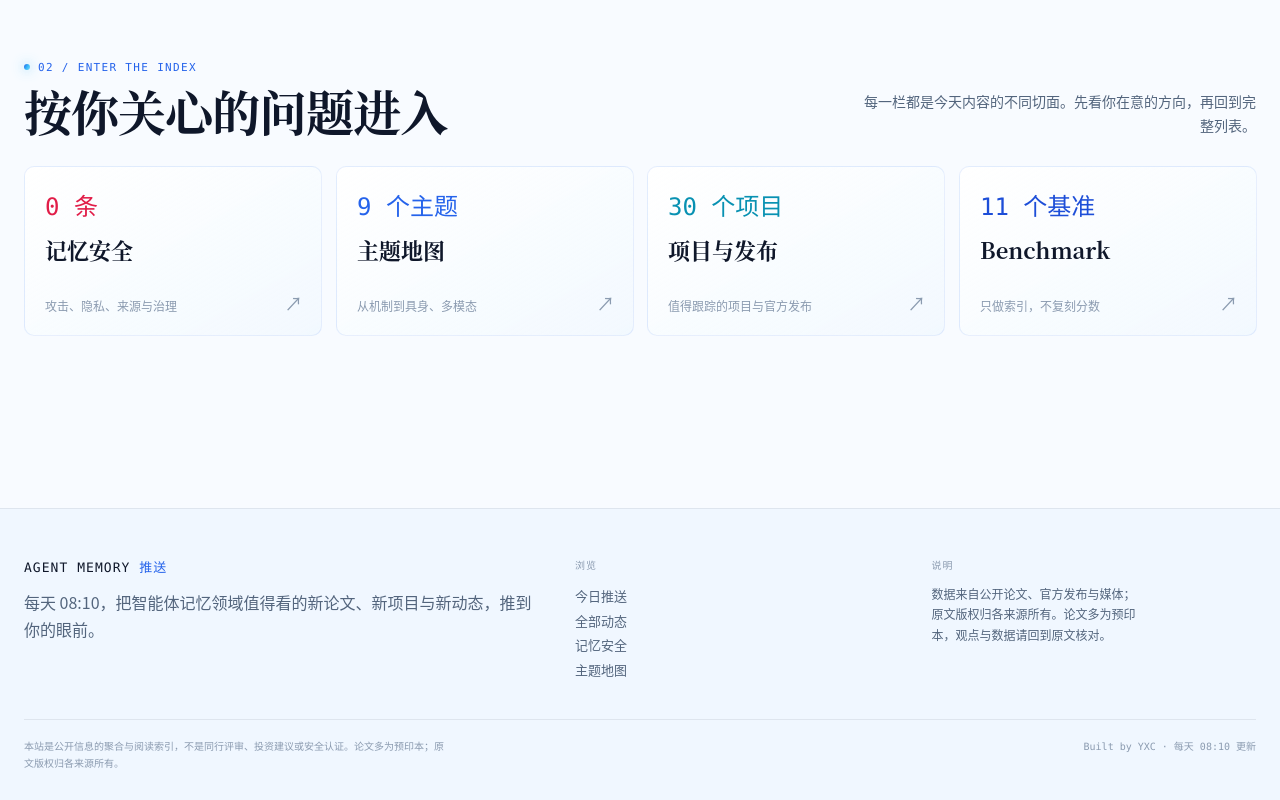
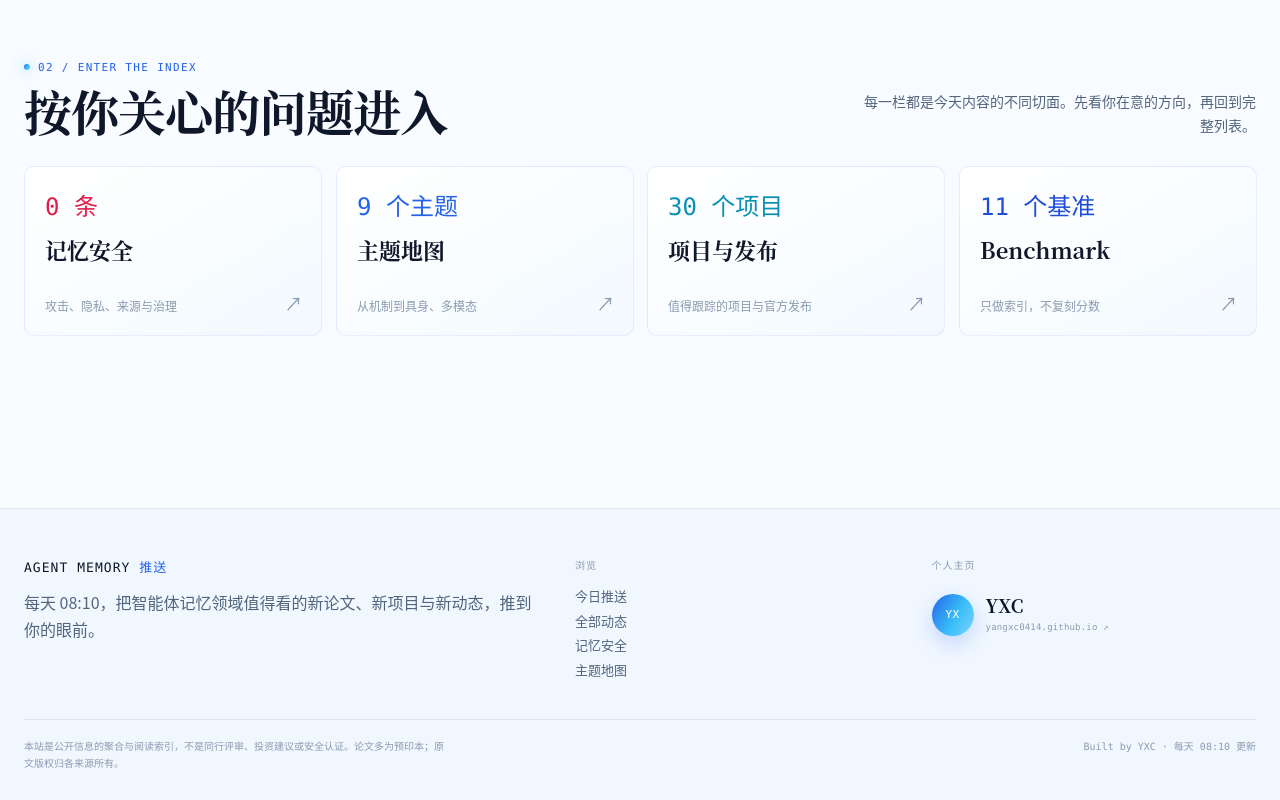
Before and after one commit to Yangxc0414/agent-memory-push, a website: page src/index.html in a window 1280 px wide. Shown: the part 5013-5813 px from the top of the page. Drawn offline with Linux system fonts and the light colour scheme.

Commit message:
feat: add personal homepage link in footer

```diff
--- a/src/assets/theme-blue.css
+++ b/src/assets/theme-blue.css
@@ -801,3 +801,59 @@ main {
     right: 16px;
   }
 }
+
+/* ---------- footer profile ---------- */
+
+.site-footer a.footer-profile {
+  display: flex;
+  align-items: center;
+  gap: 12px;
+  padding: 10px 0;
+  color: var(--text);
+}
+
+.footer-avatar {
+  display: grid;
+  place-items: center;
+  width: 42px;
+  height: 42px;
+  border-radius: 50%;
+  background: var(--gradient);
+  color: #fff;
+  font-family: var(--mono);
+  font-size: 11px;
+  letter-spacing: 0.04em;
+  box-shadow: 0 8px 20px rgba(37, 99, 235, 0.22);
+  transition: transform 0.2s ease;
+}
+
+.footer-profile-copy {
+  display: grid;
+  gap: 2px;
+}
+
+.footer-profile-copy strong {
+  font-family: var(--serif);
+  font-size: 18px;
+  font-weight: 600;
+  line-height: 1.3;
+}
+
+.footer-profile-copy small {
+  color: var(--faint);
+  font-family: var(--mono);
+  font-size: 9px;
+  letter-spacing: 0.02em;
+}
+
+.site-footer a.footer-profile:hover {
+  color: var(--accent);
+}
+
+.site-footer a.footer-profile:hover .footer-avatar {
+  transform: rotate(-8deg) scale(1.06);
+}
+
+.site-footer a.footer-profile:hover .footer-profile-copy small {
+  color: var(--accent);
+}
--- a/src/index.html
+++ b/src/index.html
@@ -102,8 +102,14 @@
           <a href="#/topics">主题地图</a>
         </div>
         <div>
-          <p class="footer-label">说明</p>
-          <p class="footer-note">数据来自公开论文、官方发布与媒体；原文版权归各来源所有。论文多为预印本，观点与数据请回到原文核对。</p>
+          <p class="footer-label">个人主页</p>
+          <a class="footer-profile" href="https://yangxc0414.github.io/" rel="me">
+            <span class="footer-avatar" aria-hidden="true">YX</span>
+            <span class="footer-profile-copy">
+              <strong>YXC</strong>
+              <small>yangxc0414.github.io ↗</small>
+            </span>
+          </a>
         </div>
       </div>
       <div class="footer-bottom">
```
